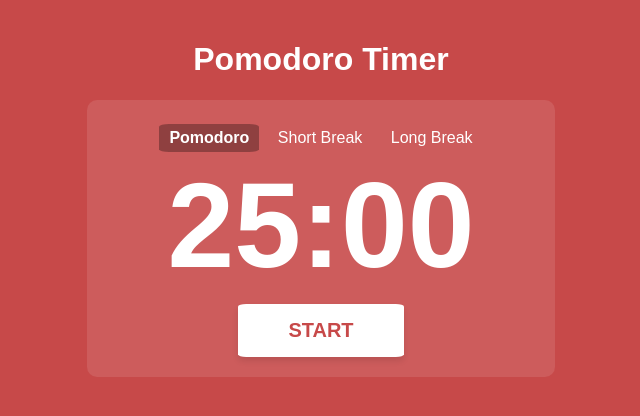
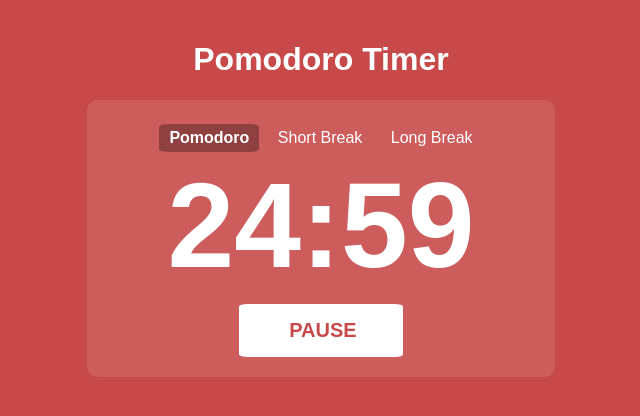
Before and after one commit to Niles-Rondez/Pomodoro, a plain HTML site: page index.html in a window 1280 px wide. Both pictures are taken after a click on the button "START". Shown: the whole page, without its empty margins (319-959 px from the left). Drawn offline with Linux system fonts and the light colour scheme.

Commit message:
added javascript
working countdown functionality

```diff
--- a/resources/css/index.css
+++ b/css/index.css
@@ -42,20 +42,10 @@ body {
     padding: 15px 50px;
     text-align: center;
     font-weight: bold;
-    text-decoration: none;
-    display: inline-block;
     font-size: 20px;
-    margin: 0px 2px;
     cursor: pointer;
     border-radius: 5%;
-    box-shadow: 0 4px 6px rgba(0, 0, 0, 0.1);
-    transition: transform 0.2s, background-color 0.3s, color 0.3s;
-}
-
-.controls button:hover{
-    background-color: white;
-    font-weight: medium;
-    color: white;
+    width: 50%;
 }
 
 .title{
--- a/index.html
+++ b/index.html
@@ -4,7 +4,7 @@
     <meta charset="UTF-8">
     <meta name="viewport" content="width=device-width, initial-scale=1.0">
     <title>Pomodoro</title>
-    <link rel="stylesheet" href="/resources/css/index.css">
+    <link rel="stylesheet" href="css/index.css">
 </head>
 <body>
     <div>
@@ -20,9 +20,11 @@
                 <span id="minutes">25</span>:<span id="seconds">00</span>
             </div>
             <div class="controls">
-                <button id="start">START</button>
+                <button id="start" onclick="pressButton()">START</button>
             </div>
         </div>
     </div>
+
+    <script src="js/index.js"></script>
 </body>
 </html>
--- /dev/null
+++ b/js/index.js
@@ -0,0 +1,37 @@
+const minutes = document.getElementById("minutes");
+const seconds = document.getElementById("seconds");
+const button = document.getElementById("start");
+let timerInterval;
+let timeLeft = 25 * 60; // 25 minutes in seconds
+
+function pressButton(){
+    if (button.textContent === "START") {
+        startTimer();
+    } else {
+        pauseTimer();
+    }
+}
+
+function startTimer() {
+    button.textContent = "PAUSE";
+    clearInterval(timerInterval);
+    timerInterval = setInterval(() => {
+        const minutesLeft = Math.floor(timeLeft / 60);
+        const secondsLeft = timeLeft % 60;
+
+        minutes.textContent = String(minutesLeft).padStart(2, '0');
+        seconds.textContent = String(secondsLeft).padStart(2, '0');
+
+        if (timeLeft <= 0) {
+            clearInterval(timerInterval);
+            alert("Time's up!");
+        } else {
+            timeLeft--;
+        }
+    }, 1000);
+}
+
+function pauseTimer() {
+    clearInterval(timerInterval);
+    button.textContent = "START";
+}
```
